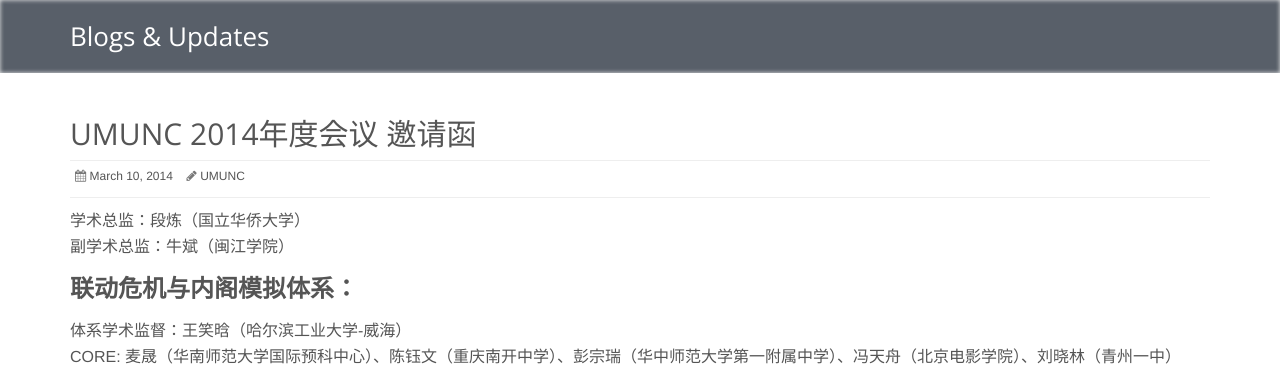
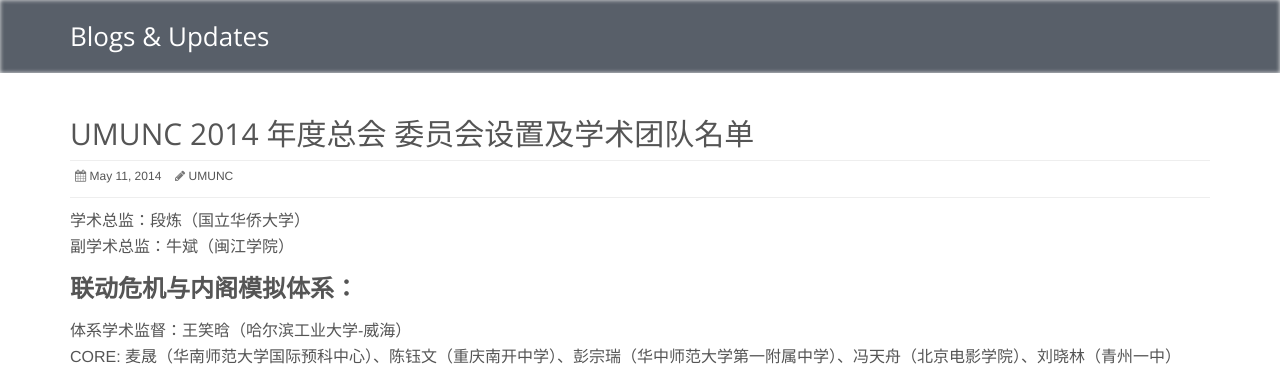
Before and after one commit to UMUNC/2014, a PHP site: page /blogs/staff.php in a window 1280 px wide. Shown: the part 121-500 px from the top of the page. Run offline with PHP 8.4, Linux system fonts and the light colour scheme; some web fonts are replaced.

Commit message:
final. Online.

```diff
--- a/blogs/staff.php
+++ b/blogs/staff.php
@@ -3,7 +3,7 @@
 <!--[if IE 9]> <html lang="en" class="ie9"> <![endif]-->
 <!--[if !IE]><!--> <html lang="en"> <!--<![endif]-->
 <head>
-    <title>Blogs | Invitation</title>
+    <title>Blogs | Staff</title>
 
     <!-- Meta -->
     <meta charset="utf-8">
@@ -109,10 +109,10 @@
 <div class="container content blog-page blog-item">
     <!--Blog Post-->
     <div class="blog margin-bottom-40">
-        <h2 style="font-size: 30px;"><a href="staff.php">UMUNC 2014年度会议 邀请函</a></h2>
+        <h2 style="font-size: 30px;"><a href="staff.php">UMUNC 2014 年度总会 委员会设置及学术团队名单</a></h2>
         <div class="blog-post-tags">
             <ul class="list-unstyled list-inline blog-info">
-                <li><i class="fa fa-calendar"></i> March 10, 2014</li>
+                <li><i class="fa fa-calendar"></i> May 11, 2014</li>
                 <li><i class="fa fa-pencil"></i> UMUNC</li>
             </ul>
         </div>
```
